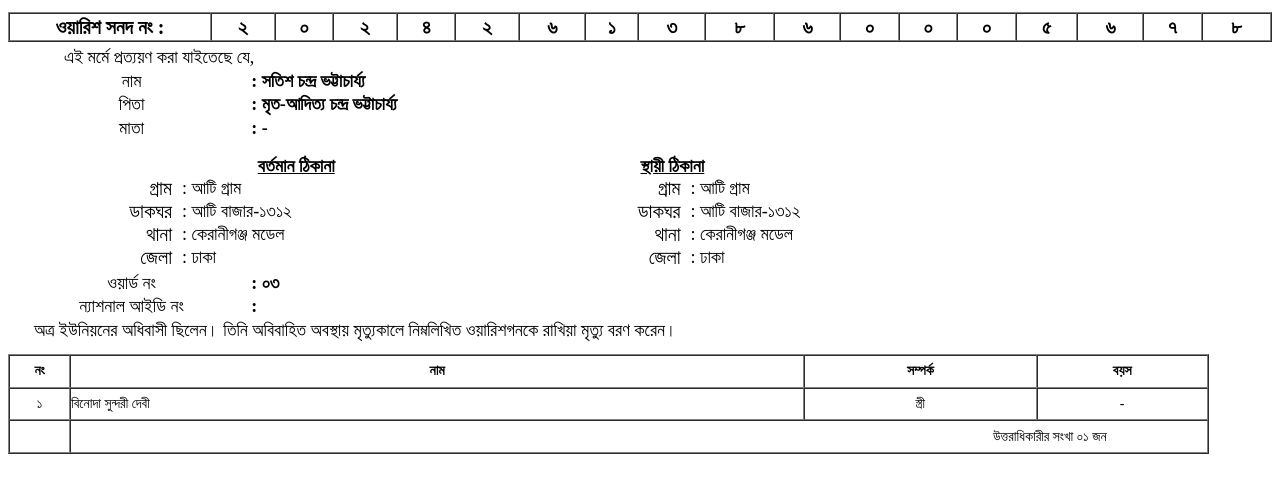
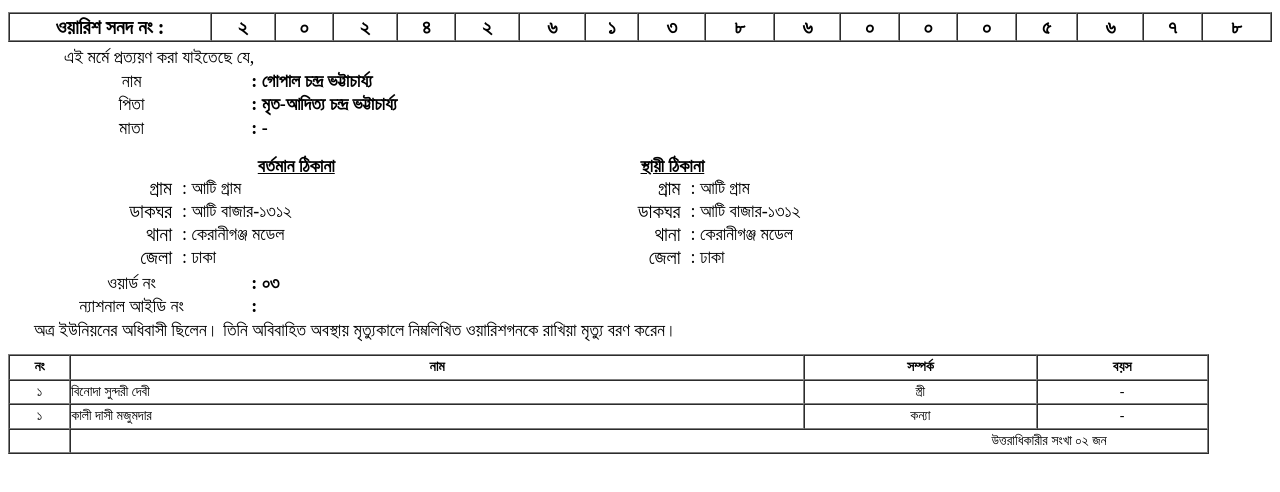
Before and after one commit to Saktaup/index.php-onlinetrack-warish_onosondan-tid-20242613860005678, a plain HTML site: page index.html in a window 1280 px wide. Shown: the part 178-670 px from the top of the page. Drawn offline with Linux system fonts and the light colour scheme.

Commit message:
Update index.html

```diff
--- a/index.html
+++ b/index.html
@@ -86,7 +86,7 @@
             <tr>
                 <td style="font-size:18px; text-align:center; font-color:black; ">নাম </td>
                 <td>
-                    <font style="font-size:18px;  font-weight:bold;">: সতিশ চন্দ্র ভট্টাচার্য্য</font>
+                    <font style="font-size:18px;  font-weight:bold;">: গোপাল চন্দ্র ভট্টাচার্য্য</font>
                 </td>
                 <td></td>
                 <td></td>
@@ -219,8 +219,14 @@
                 <td style="text-align:center;">স্ত্রী</td>
                 <td style="text-align:center;">-</td>
             </tr>
+            <tr>
+                <td style="text-align:center;">১</td>
+                <td style=""> কালী দাসী মজুমদার</td>
+                <td style="text-align:center;">কন্যা</td>
+                <td style="text-align:center;">-</td>
+            </tr>
                 <td></td>
-                <td colspan="3" style="text-align:right;padding-right:100px;">উত্তরাধিকারীর সংখা <span id="">০১</span>  জন</td>
+                <td colspan="3" style="text-align:right;padding-right:100px;">উত্তরাধিকারীর সংখা <span id="">০২</span>  জন</td>
             </tr>
             </tr>
 
```
